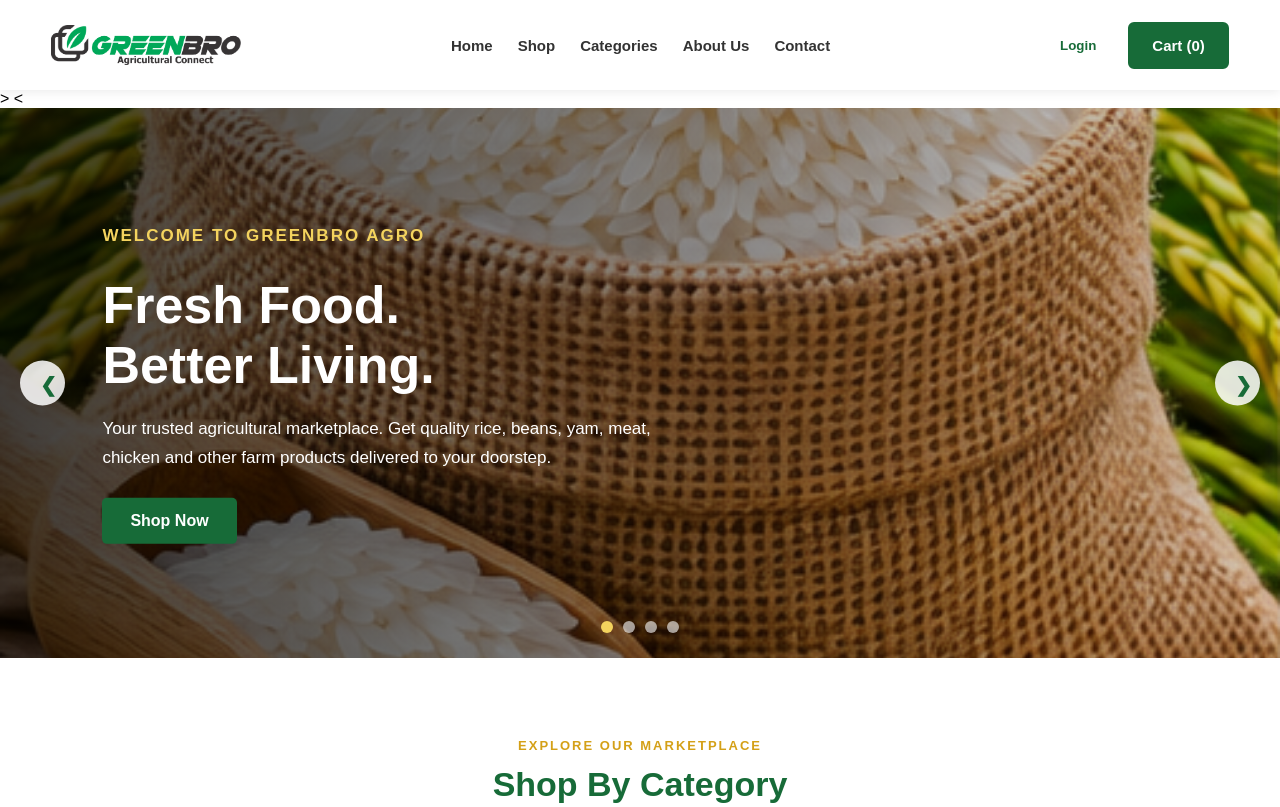
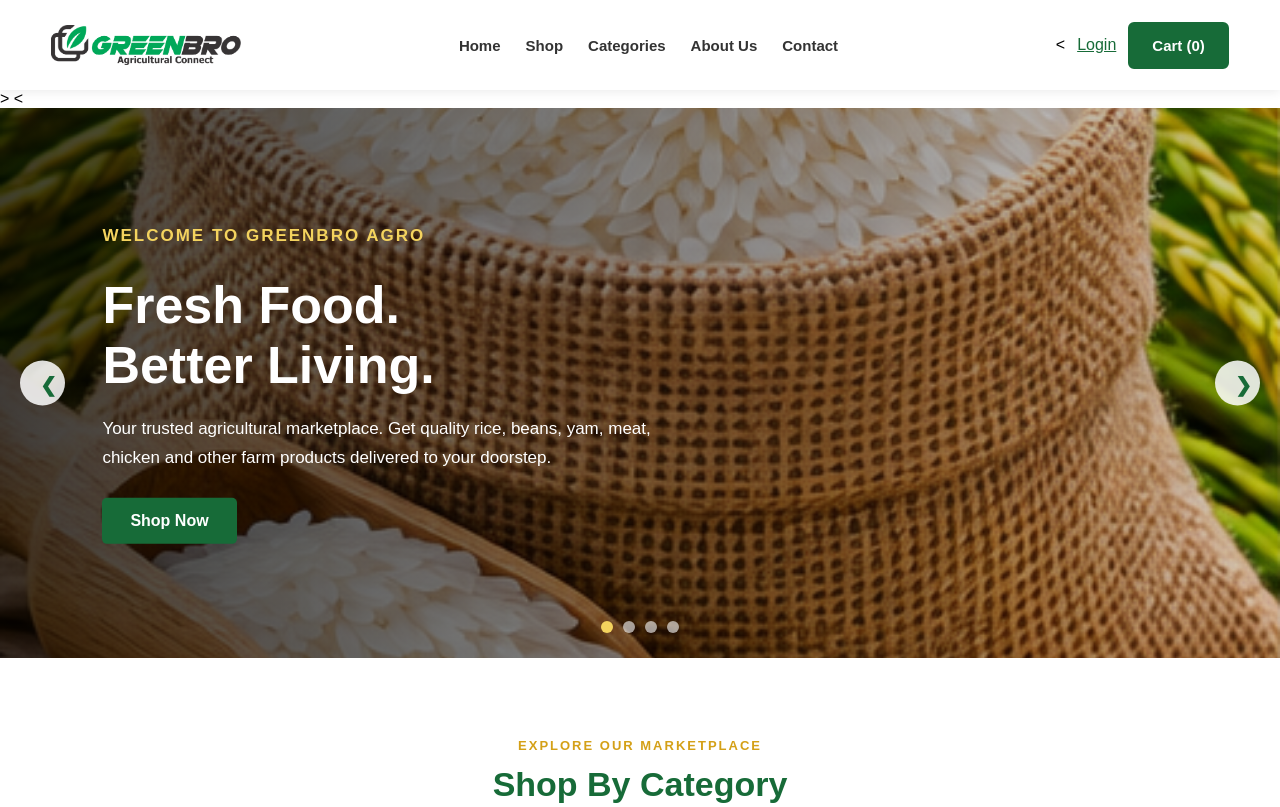
Before and after one commit to dhamisayojaiyeola-stack/greenbro-agro, a website: page index.html in a window 1280 px wide. Shown: the top 807 px of the page. Drawn offline with Linux system fonts and the light colour scheme.

Commit message:
Fix homepage login link

```diff
--- a/index.html
+++ b/index.html
@@ -32,7 +32,7 @@
     </nav>
 
     <div class="nav-actions">
-        <button class="login-btn">Login</button>
+        <<a href="login.html" class="login-btn">Login</a>
         <a href="cart.html" class="cart-btn">
             Cart (<span id="cart-count">0</span>)
         </a>
```
